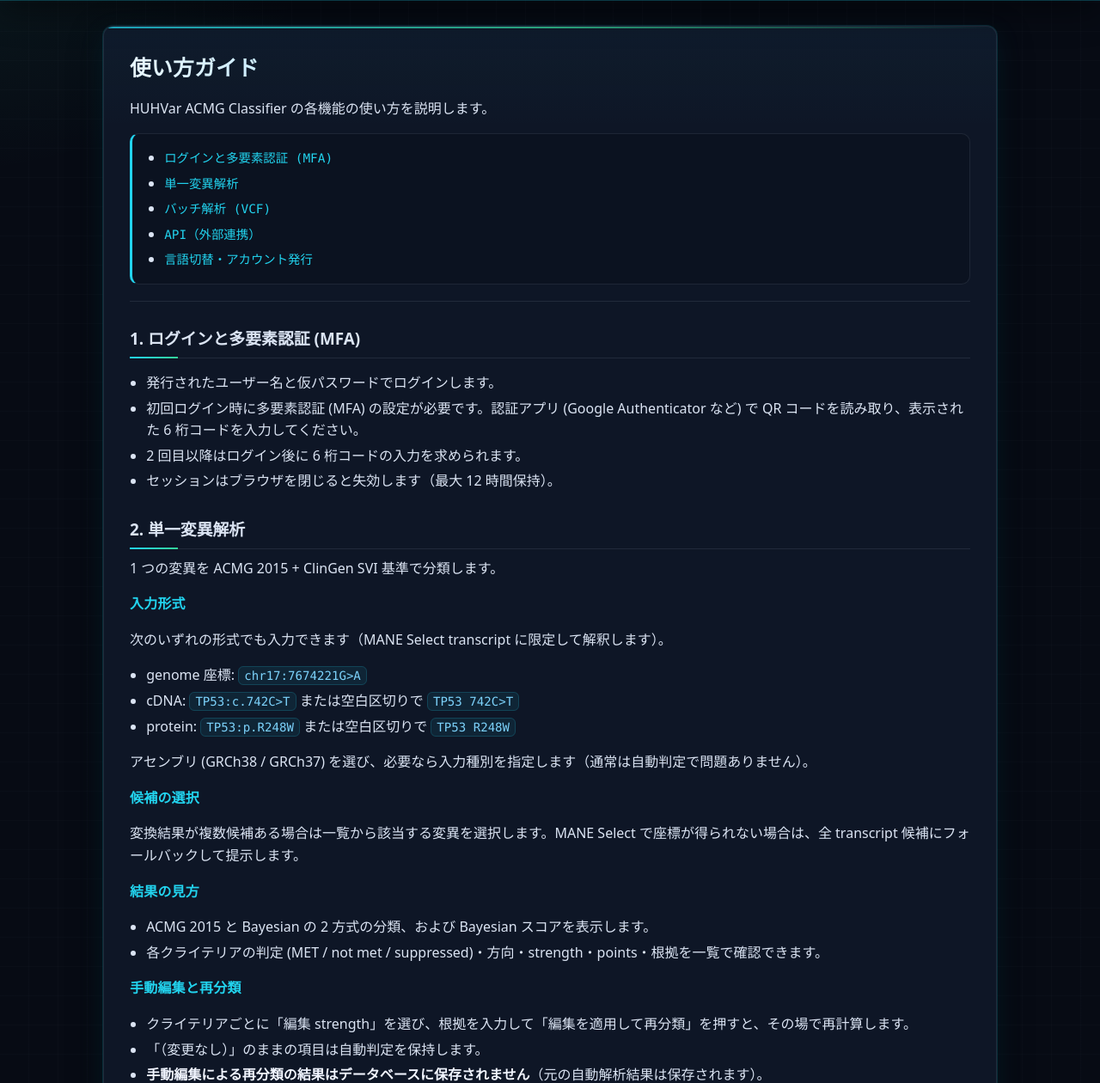
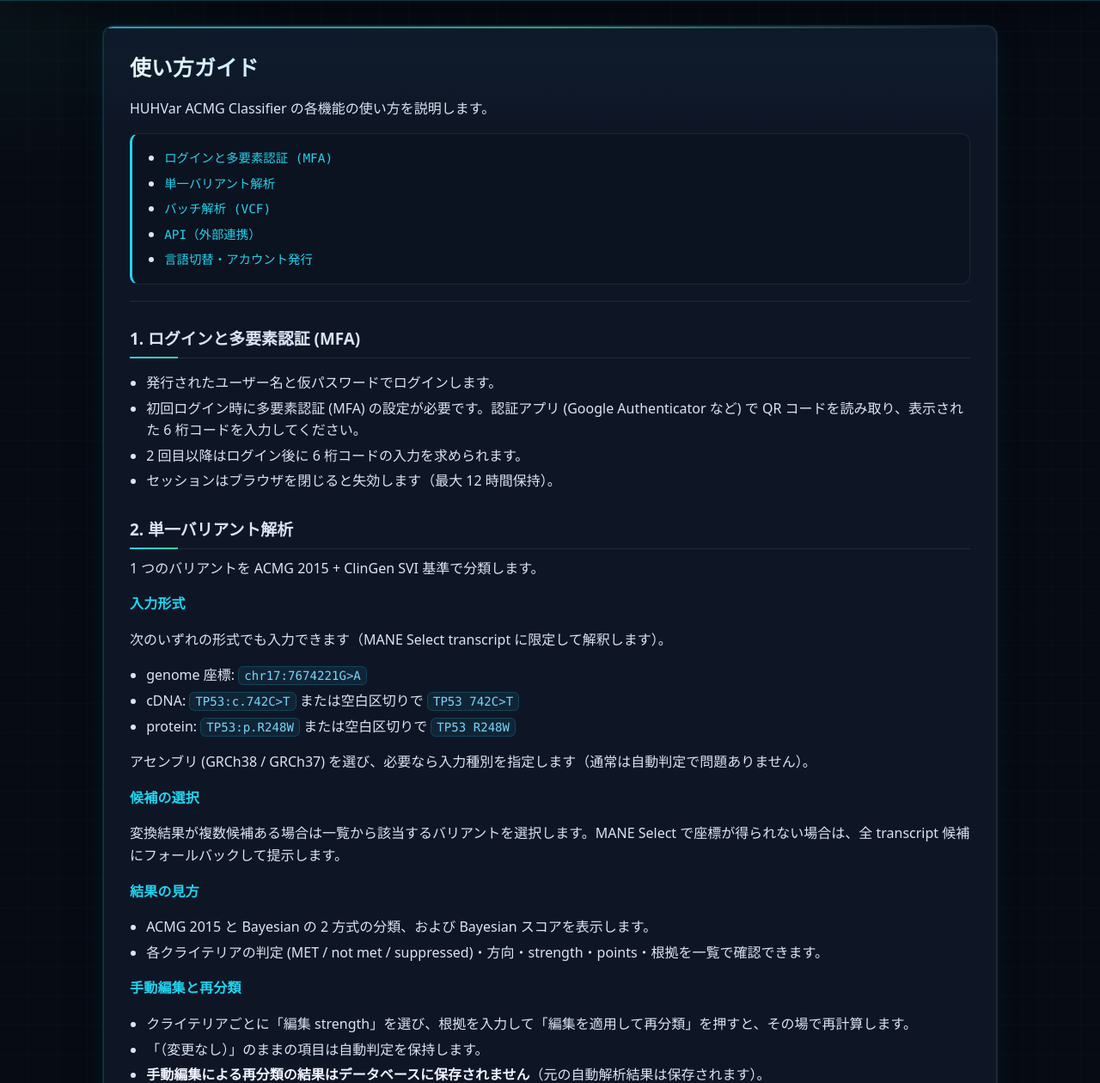
Before and after one commit to hnakahara/HUVar_app, a Django app: template templates/analysis/help.html in a window 1280 px wide. Shown: the part 65-1325 px from the top of the page at 86% size. Run offline with Django 4.2, Linux system fonts and the light colour scheme; the template is opened without the code that fills it, so the values that code supplies are empty; parts of the project's set-up code (start-up, migrations or seed data) failed here and were passed over.

Commit message:
i18n: UI表記の「変異」を「バリアント」に統一
- 各テンプレートの表示テキスト、SingleVariantForm のラベルを変更
- 英語カタログ(django.po)の該当 msgid を新表記に同期(英訳は不変)
- 管理者通知メールの subject/本文ラベルも統一(コード内コメント/docstringは対象外)

```diff
--- a/analysis/forms.py
+++ b/analysis/forms.py
@@ -8,7 +8,7 @@ class SingleVariantForm(forms.Form):
     """単一変異入力。genome / cDNA / protein に対応（c./p. はあってもなくても可）。"""
 
     query = forms.CharField(
-        label=_("変異"),
+        label=_("バリアント"),
         max_length=255,
         widget=forms.TextInput(attrs={
             "placeholder": "chr17:7674221G>A  /  TP53 742C>T  /  TP53 R248W",
--- a/analysis/views.py
+++ b/analysis/views.py
@@ -114,10 +114,10 @@ def single_analyze(request):
     AuditLog.objects.create(user=request.user, action="single_analyze",
                             detail=vr.variant_id)
     notify_admin(
-        "単一変異解析(explain)実行",
+        "単一バリアント解析(explain)実行",
         f"ユーザー: {request.user.get_username()}\n"
         f"遺伝子: {vr.gene_symbol or '-'}\n"
-        f"変異: {vr.hgvs_c or '-'} {vr.hgvs_p or ''}\n"
+        f"バリアント: {vr.hgvs_c or '-'} {vr.hgvs_p or ''}\n"
         f"座標: {vr.variant_id}\n"
         f"分類: {vr.classification}\n",
     )
--- a/api/views.py
+++ b/api/views.py
@@ -104,10 +104,10 @@ class ClassifyView(APIView):
             user=request.user, action="api_classify",
             detail=f'{variant["chrom"]}:{variant["pos"]}:{variant["ref"]}:{variant["alt"]}')
         notify_admin(
-            "API 単一変異解析(classify)実行",
+            "API 単一バリアント解析(classify)実行",
             f"ユーザー: {request.user.get_username()}\n"
             f"遺伝子: {variant.get('gene') or '-'}\n"
-            f"変異: {variant.get('hgvs_c') or '-'} {variant.get('hgvs_p') or ''}\n"
+            f"バリアント: {variant.get('hgvs_c') or '-'} {variant.get('hgvs_p') or ''}\n"
             f'座標: {variant["chrom"]}:{variant["pos"]}:{variant["ref"]}:{variant["alt"]}\n'
             f"分類: {display.get('classification_bayesian', '-')}\n",
         )
--- a/templates/analysis/help.html
+++ b/templates/analysis/help.html
@@ -8,7 +8,7 @@
 <nav class="toc">
     <ul>
         <li><a href="#login">{% translate "ログインと多要素認証 (MFA)" %}</a></li>
-        <li><a href="#single">{% translate "単一変異解析" %}</a></li>
+        <li><a href="#single">{% translate "単一バリアント解析" %}</a></li>
         <li><a href="#batch">{% translate "バッチ解析 (VCF)" %}</a></li>
         <li><a href="#api">{% translate "API（外部連携）" %}</a></li>
         <li><a href="#misc">{% translate "言語切替・アカウント発行" %}</a></li>
@@ -25,8 +25,8 @@
     <li>{% translate "セッションはブラウザを閉じると失効します（最大 12 時間保持）。" %}</li>
 </ul>
 
-<h2 id="single">{% translate "2. 単一変異解析" %}</h2>
-<p>{% translate "1 つの変異を ACMG 2015 + ClinGen SVI 基準で分類します。" %}</p>
+<h2 id="single">{% translate "2. 単一バリアント解析" %}</h2>
+<p>{% translate "1 つのバリアントを ACMG 2015 + ClinGen SVI 基準で分類します。" %}</p>
 
 <h3>{% translate "入力形式" %}</h3>
 <p>{% translate "次のいずれの形式でも入力できます（MANE Select transcript に限定して解釈します）。" %}</p>
@@ -38,7 +38,7 @@
 <p>{% translate "アセンブリ (GRCh38 / GRCh37) を選び、必要なら入力種別を指定します（通常は自動判定で問題ありません）。" %}</p>
 
 <h3>{% translate "候補の選択" %}</h3>
-<p>{% translate "変換結果が複数候補ある場合は一覧から該当する変異を選択します。MANE Select で座標が得られない場合は、全 transcript 候補にフォールバックして提示します。" %}</p>
+<p>{% translate "変換結果が複数候補ある場合は一覧から該当するバリアントを選択します。MANE Select で座標が得られない場合は、全 transcript 候補にフォールバックして提示します。" %}</p>
 
 <h3>{% translate "結果の見方" %}</h3>
 <ul>
@@ -77,7 +77,7 @@
     <tr><th>{% translate "用途" %}</th><th>{% translate "メソッド / パス" %}</th></tr>
     <tr><td>{% translate "疎通確認" %}</td><td><code>GET /acmg/api/health/</code></td></tr>
     <tr><td>{% translate "認証確認" %}</td><td><code>GET /acmg/api/whoami/</code></td></tr>
-    <tr><td>{% translate "単一変異解析" %}</td><td><code>POST /acmg/api/classify/</code></td></tr>
+    <tr><td>{% translate "単一バリアント解析" %}</td><td><code>POST /acmg/api/classify/</code></td></tr>
     <tr><td>{% translate "バッチ投入" %}</td><td><code>POST /acmg/api/jobs/</code></td></tr>
     <tr><td>{% translate "バッチ状態" %}</td><td><code>GET /acmg/api/jobs/&lt;id&gt;/</code></td></tr>
     <tr><td>{% translate "バッチ結果 (TSV)" %}</td><td><code>GET /acmg/api/jobs/&lt;id&gt;/result.tsv</code></td></tr>
--- a/templates/analysis/index.html
+++ b/templates/analysis/index.html
@@ -3,9 +3,9 @@
 {% block title %}HUHVar ACMG Classifier{% endblock %}
 {% block content %}
 <h1>HUHVar ACMG Classifier</h1>
-<p>{% translate "変異の病的性を ACMG 2015 + ClinGen SVI 基準で分類します。" %}</p>
+<p>{% translate "バリアントの病的性を ACMG 2015 + ClinGen SVI 基準で分類します。" %}</p>
 <ul>
-    <li><a href="{% url 'analysis:single_input' %}">{% translate "単一変異解析" %}</a>
+    <li><a href="{% url 'analysis:single_input' %}">{% translate "単一バリアント解析" %}</a>
         （{% translate "genome / cDNA / protein、MANE Select 限定" %}）</li>
     <li><a href="{% url 'analysis:batch_upload' %}">{% translate "バッチ解析" %}</a>
         （{% translate "VCF アップロード → TSV ダウンロード" %}）
--- a/templates/analysis/single_analyze.html
+++ b/templates/analysis/single_analyze.html
@@ -1,7 +1,7 @@
 {% extends "base.html" %}
 {% block title %}解析 | HUHVar{% endblock %}
 {% block content %}
-<h1>解析対象（解決済み変異）</h1>
+<h1>解析対象（解決済みバリアント）</h1>
 <table border="1" cellpadding="6" cellspacing="0">
     <tr><th>アセンブリ</th><td>{{ variant.assembly }}</td></tr>
     <tr><th>genome</th><td>{{ variant.chrom }}:{{ variant.pos }} {{ variant.ref }}&gt;{{ variant.alt }}</td></tr>
@@ -14,5 +14,5 @@
 <p style="color:var(--muted);">※ ここから先（ACMG 全クライテリア判定・根拠表示・重みの手動編集）は
 <strong>M4</strong> で実装します。</p>
 
-<p><a href="{% url 'analysis:single_input' %}">← 別の変異を解析</a></p>
+<p><a href="{% url 'analysis:single_input' %}">← 別のバリアントを解析</a></p>
 {% endblock %}
--- a/templates/analysis/single_input.html
+++ b/templates/analysis/single_input.html
@@ -1,8 +1,8 @@
 {% extends "base.html" %}
 {% load i18n %}
-{% block title %}{% translate "単一変異解析" %} | HUHVar{% endblock %}
+{% block title %}{% translate "単一バリアント解析" %} | HUHVar{% endblock %}
 {% block content %}
-<h1>{% translate "単一変異解析" %}</h1>
+<h1>{% translate "単一バリアント解析" %}</h1>
 <p>{% translate "genome coordinate / cDNA / protein のいずれかを入力してください（c. / p. は省略可）。cDNA・protein は MANE Select に限定して座標変換します。" %}</p>
 
 {% if error %}<p style="color:#b00;">⚠ {{ error }}</p>{% endif %}
--- a/templates/analysis/single_resolve.html
+++ b/templates/analysis/single_resolve.html
@@ -6,7 +6,7 @@
 <p>{% translate "入力" %}: <code>{{ query }}</code> / {% translate "アセンブリ" %}: {{ assembly }} / {% translate "種別" %}: {{ kind }}</p>
 
 {% if candidates|length > 1 %}
-<p>{% translate "複数の候補があります。解析する変異を選択してください。" %}</p>
+<p>{% translate "複数の候補があります。解析するバリアントを選択してください。" %}</p>
 {% endif %}
 {% if not candidates.0.is_mane_select %}
 <p style="color:#a60;">⚠ {% translate "MANE Select に該当が無いため、候補トランスクリプトから選択してください（非 MANE）。" %}</p>
@@ -42,7 +42,7 @@
                     <input type="hidden" name="transcript" value="{{ c.transcript }}">
                     <input type="hidden" name="hgvs_c" value="{{ c.hgvs_c }}">
                     <input type="hidden" name="hgvs_p" value="{{ c.hgvs_p }}">
-                    <button type="submit">{% translate "この変異で解析" %}</button>
+                    <button type="submit">{% translate "このバリアントで解析" %}</button>
                 </form>
             </td>
         </tr>
--- a/templates/analysis/single_result.html
+++ b/templates/analysis/single_result.html
@@ -80,5 +80,5 @@
 </form>
 {% endif %}
 
-<p><a href="{% url 'analysis:single_input' %}">{% translate "← 別の変異を解析" %}</a></p>
+<p><a href="{% url 'analysis:single_input' %}">{% translate "← 別のバリアントを解析" %}</a></p>
 {% endblock %}
```
Also changed, not shown: locale/en/LC_MESSAGES/django.po.
